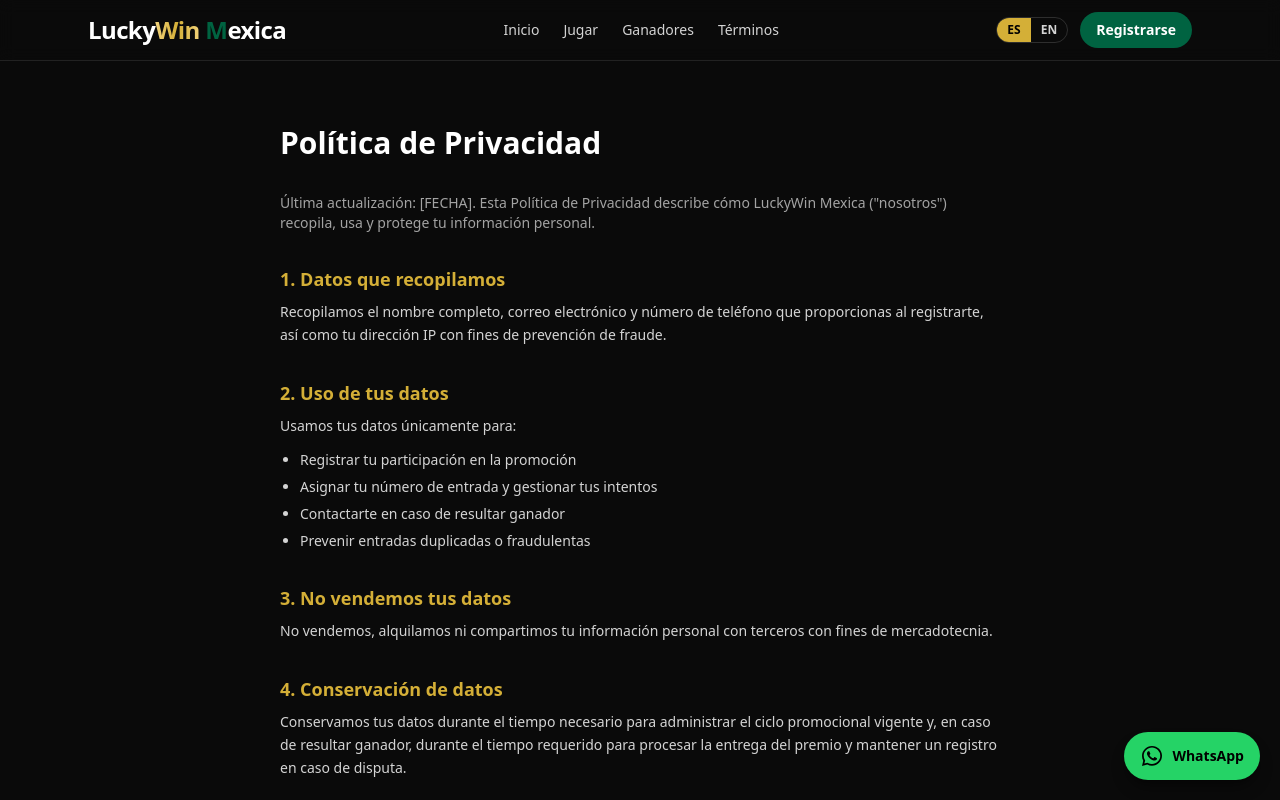
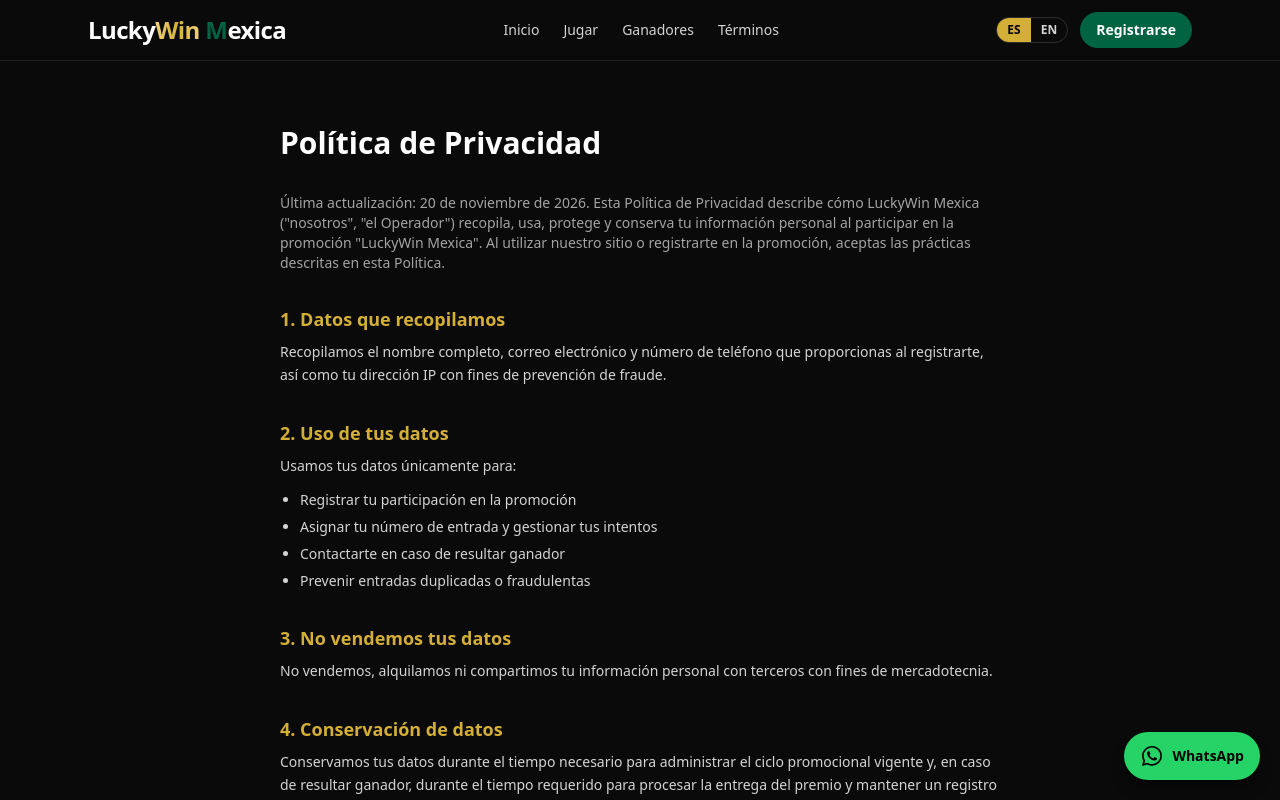
Before and after one commit to liongateusa-dev/luckywin-mexica-frontend-, a Next.js app in the folder luckywin-mexica/luckywin-mexica/: page /privacidad in a window 1280 px wide. Shown: the top 800 px of the page. Built offline with nearby package versions, Linux system fonts and the light colour scheme; no server answers.

Commit message:
Add files via upload

```diff
--- a/luckywin-mexica/luckywin-mexica/app/privacidad/page.js
+++ b/luckywin-mexica/luckywin-mexica/app/privacidad/page.js
@@ -28,9 +28,12 @@ function PrivacyEs() {
   return (
     <div>
       <p className="text-neutral-400 text-sm mb-8">
-        Última actualización: [FECHA]. Esta Política de Privacidad describe
-        cómo LuckyWin Mexica ("nosotros") recopila, usa y protege tu
-        información personal.
+        Última actualización: 20 de noviembre de 2026. Esta Política de
+        Privacidad describe cómo LuckyWin Mexica ("nosotros", "el
+        Operador") recopila, usa, protege y conserva tu información
+        personal al participar en la promoción "LuckyWin Mexica". Al
+        utilizar nuestro sitio o registrarte en la promoción, aceptas las
+        prácticas descritas en esta Política.
       </p>
 
       <Section title="1. Datos que recopilamos">
@@ -89,9 +92,12 @@ function PrivacyEn() {
   return (
     <div>
       <p className="text-neutral-400 text-sm mb-8">
-        Last updated: [DATE]. This Privacy Policy describes how LuckyWin
-        Mexica ("we") collects, uses, and protects your personal
-        information.
+        Last updated: November 20, 2026. This Privacy Policy describes how
+        LuckyWin Mexica ("we", "the Operator") collects, uses, protects,
+        and retains your personal information when you participate in the
+        "LuckyWin Mexica" promotion. By using our site or registering for
+        the promotion, you agree to the practices described in this
+        Policy.
       </p>
 
       <Section title="1. Data we collect">
```
